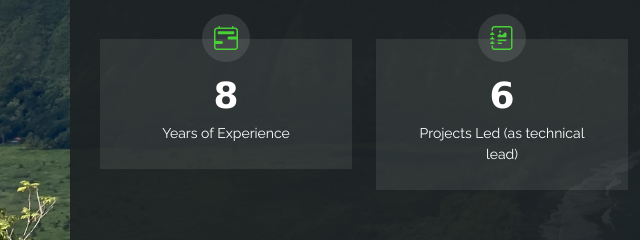
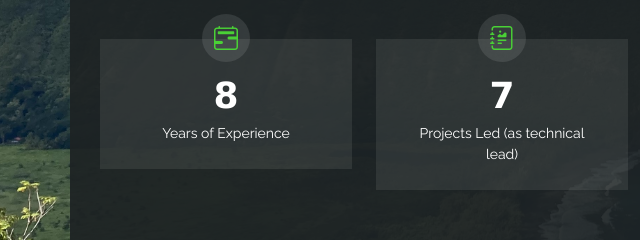
Before and after one commit to WilcoxJ/Wilco, a plain HTML site: page index.html in a window 1280 px wide. Both pictures are taken after a click on the link "About". Shown: the part 443-683 px from the top of the page, 0-640 px from the left. Drawn offline with nearby package versions, Linux system fonts and the light colour scheme.

Commit message:
increment

```diff
--- a/index.html
+++ b/index.html
@@ -121,7 +121,7 @@
         <div class="col-lg-3 col-md-6 mt-5 mt-md-0">
           <div class="count-box">
             <i class="bi bi-journal-richtext"></i>
-            <span data-purecounter-start="0" data-purecounter-end="6" data-purecounter-duration="1" class="purecounter"></span>
+            <span data-purecounter-start="0" data-purecounter-end="7" data-purecounter-duration="1" class="purecounter"></span>
             <p>Projects Led (as technical lead)</p>
           </div>
         </div>
```
